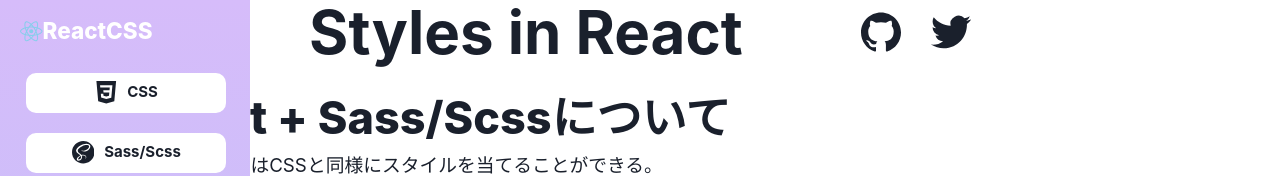
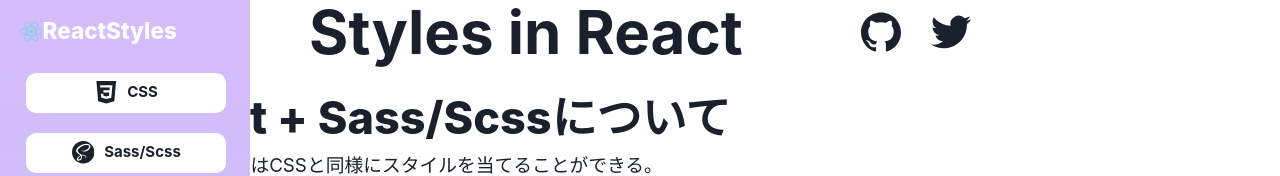
Before and after one commit to RikutoOgaki/React-CSSpage, a Next.js app: page /Sasspage in a window 1280 px wide. Shown: the top 176 px of the page. Built offline with nearby package versions, Linux system fonts and the light colour scheme.

Commit message:
ReactCSS

```diff
--- a/src/pages/components/Head.tsx
+++ b/src/pages/components/Head.tsx
@@ -45,6 +45,9 @@ export default function Head() {
                             _hover={{ bgGradient: 'linear(purple.200,blue.200)' }}
                         />
                         <MenuList>
+                            <MenuItem icon={<SiReact />} onClick={() => router.push('/')}>
+                                Top
+                            </MenuItem>
                             <MenuItem icon={<SiCss3 />} onClick={() => router.push('/CSSpage')}>
                                 CSS
                             </MenuItem>
@@ -53,9 +56,6 @@ export default function Head() {
                             </MenuItem>
                             <MenuItem icon={<SiChakraui />} onClick={() => router.push('/Chakra-UIpage')}>
                                 Chakra-UI
-                            </MenuItem>
-                            <MenuItem icon={<SiReact />} onClick={() => router.push('/')}>
-                                Top
                             </MenuItem>
                         </MenuList>
                     </Menu>
--- a/src/pages/components/Navigation.tsx
+++ b/src/pages/components/Navigation.tsx
@@ -46,7 +46,7 @@ export default function Navigation() {
                             lineHeight={1}
                             fontWeight={'extrabold'}>
                             <SiReact color='skyblue' />
-                            ReactCSS
+                            ReactStyles
                         </Flex>
                     </Link>
                     <Box as='nav' marginTop={'1rem'} padding={'2rem'} >
```
